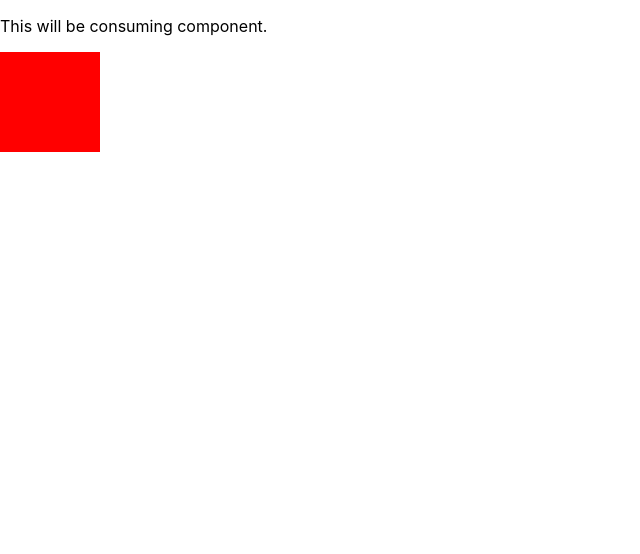
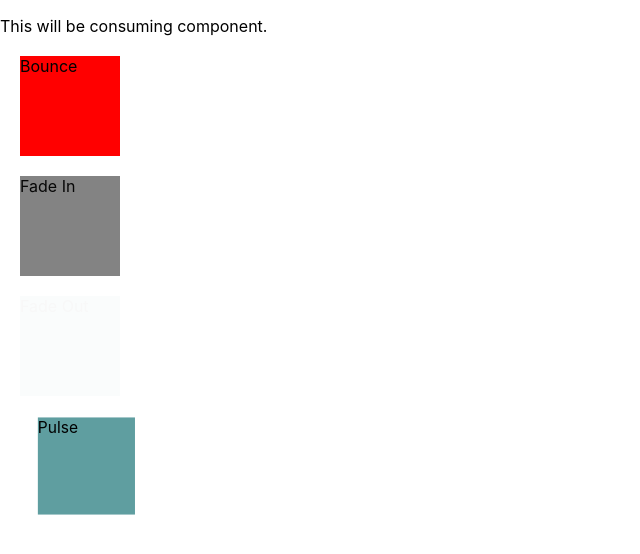
Before and after one commit to pesto-students/deep-dive-1akshat, a React (Create React App) app in the folder react-exercises/simple-anime-react/: page / in a window 1280 px wide. Shown: the top 554 px of the page, without its empty margins (0-640 px from the left). Built offline with nearby package versions, Linux system fonts and the light colour scheme.

Commit message:
Pulse, Fade In & Fade Out changes

```diff
--- a/react-exercises/simple-anime-react/src/App.css
+++ b/react-exercises/simple-anime-react/src/App.css
@@ -1,5 +1,24 @@
-.block {
+.block-red {
   width: 100px;
   height: 100px;
   background: red;
+  margin: 20px;
 }
+
+.block-grey {
+  width: 100px;
+  height: 100px;
+  background: grey;
+  margin: 20px;
+}
+
+.block-cadetblue {
+  width: 100px;
+  height: 100px;
+  background: cadetblue;
+  margin: 20px;
+}
+
+.parent {
+  display: inline-block;
+}
--- a/react-exercises/simple-anime-react/src/App.js
+++ b/react-exercises/simple-anime-react/src/App.js
@@ -1,16 +1,28 @@
 import React from 'react';
 import './App.css';
 import Bounce from './components/Bounce/bounce';
-
-
+import Fade from './components/Fade/fade';
+import Pulse from './components/Pulse/pulse';
 
 const App = () => {
   return (
     <>
       <p>This will be consuming component.</p>
       <Bounce duration="5000" delay="1000" >
-        <div className="block"></div>
+        <div className="block-red">Bounce</div>
       </Bounce>
+
+      <Fade duration="5000" delay="1000" method="fadeIn">
+        <div className="block-grey">Fade In</div>
+      </Fade>
+
+      <Fade duration="5000" delay="1000" method="fadeOut">
+        <div className="block-cadetblue">Fade Out</div>
+      </Fade>
+
+      <Pulse duration="5000" delay="1000" className="parent">
+        <div className="block-cadetblue">Pulse</div>
+      </Pulse>
     </>
   );
 }
--- a/react-exercises/simple-anime-react/src/components/Fade/fade.js
+++ b/react-exercises/simple-anime-react/src/components/Fade/fade.js
@@ -1,9 +1,19 @@
 import React from 'react';
+import './style.css';
 
-const Fade = () => {
+const Fade = (props) => {
+    const delay = props.duration !== undefined ? props.delay : 1000;
+    const duration = props.duration !== undefined ? props.duration : 3000;
+    const method = props.method ? props.method : 'fadeIn';
+
     return (
         <>
-            <p>Fade Component</p>
+        <div style={{
+            animation: `${method} ease ${duration}ms`,
+            animationDelay: `${delay}ms`
+        }}>
+            {props.children}
+        </div>
         </>
     )
 }
--- /dev/null
+++ b/react-exercises/simple-anime-react/src/components/Fade/style.css
@@ -0,0 +1,35 @@
+@-webkit-keyframes fadeIn {
+    0% {
+        -webkit-opacity: 0;
+    }
+    100% {
+        -webkit-opacity: 1;
+    }
+}
+
+@keyframes fadeIn {
+    0% {
+        opacity: 0;
+    }
+    100% {
+        opacity: 1;
+    }
+}
+
+@-webkit-keyframes fadeOut {
+    0% {
+        -webkit-opacity: 1;
+    }
+    100% {
+        -webkit-opacity: 0;
+    }
+}
+
+@keyframes fadeOut {
+    0% {
+        opacity: 1;
+    }
+    100% {
+        opacity: 0;
+    }
+}
--- a/react-exercises/simple-anime-react/src/components/Pulse/pulse.js
+++ b/react-exercises/simple-anime-react/src/components/Pulse/pulse.js
@@ -1,9 +1,18 @@
 import React from 'react';
+import './style.css';
 
-const Pulse = () => {
+const Pulse = (props) => {
+    const delay = props.duration !== undefined ? props.delay : 1000;
+    const duration = props.duration !== undefined ? props.duration : 3000;
+
     return (
         <>
-            <p>Pulse Component</p>
+        <div style={{
+            animation: `pulse ${duration}ms infinite`,
+            animationDelay: `${delay}ms`
+        }}>
+            {props.children}
+        </div>
         </>
     )
 }
--- a/react-exercises/simple-anime-react/src/components/Pulse/style.css
+++ b/react-exercises/simple-anime-react/src/components/Pulse/style.css
@@ -0,0 +1,33 @@
+@-webkit-keyframes pulse {
+    0% {
+		-webkit-transform: scale(0.95);
+		-webkit-box-shadow: 0 0 0 0 rgba(0, 0, 0, 0.7);
+	}
+
+	70% {
+		-webkit-transform: scale(1);
+		-webkit-box-shadow: 0 0 0 10px rgba(0, 0, 0, 0);
+	}
+
+	100% {
+		-webkit-transform: scale(0.95);
+		-webkit-box-shadow: 0 0 0 0 rgba(0, 0, 0, 0);
+	}
+}
+
+@keyframes pulse {
+    0% {
+		transform: scale(0.95);
+		box-shadow: 0 0 0 0 rgba(0, 0, 0, 0.7);
+	}
+
+	70% {
+		transform: scale(1);
+		box-shadow: 0 0 0 10px rgba(0, 0, 0, 0);
+	}
+
+	100% {
+		transform: scale(0.95);
+		box-shadow: 0 0 0 0 rgba(0, 0, 0, 0);
+	}
+}
```
Also changed, not shown: react-exercises/simple-anime-react/src/components/Fade/styls.css (deleted).
